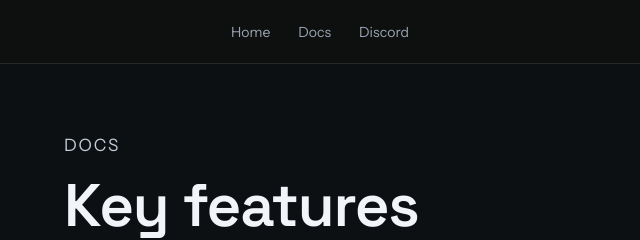
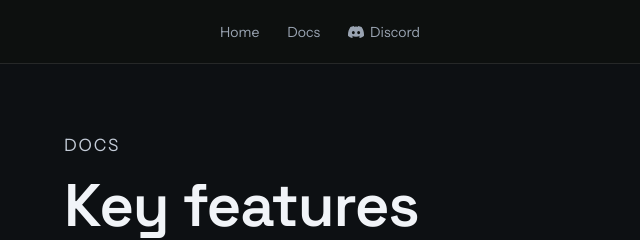
Before and after one commit to GeorgiaLin/agentsdock, a website: page features.html in a window 1280 px wide. Shown: the top 240 px of the page, 320-960 px from the left. Drawn offline with Linux system fonts and the light colour scheme.

Commit message:
Sync from agentsdock.net (5e75bf0)

```diff
--- a/features.html
+++ b/features.html
@@ -32,7 +32,7 @@
       <nav aria-label="Primary navigation">
         <a href="./index.html">Home</a>
         <a href="./setup.html">Docs</a>
-        <a href="https://discord.gg/ZGDrhEWqPt" target="_blank" rel="noopener">Discord</a>
+        <a class="nav-discord" href="https://discord.gg/ZGDrhEWqPt" target="_blank" rel="noopener"><svg width="16" height="16" viewBox="0 0 24 24" fill="currentColor" aria-hidden="true"><path d="M20.317 4.369a19.79 19.79 0 0 0-4.885-1.515.074.074 0 0 0-.079.037c-.211.375-.446.865-.608 1.249a18.27 18.27 0 0 0-5.487 0 12.6 12.6 0 0 0-.617-1.25.077.077 0 0 0-.079-.036A19.74 19.74 0 0 0 3.677 4.37a.07.07 0 0 0-.032.027C.533 9.046-.32 13.58.099 18.057a.082.082 0 0 0 .031.057 19.9 19.9 0 0 0 5.993 3.03.078.078 0 0 0 .084-.028 14.2 14.2 0 0 0 1.226-1.994.076.076 0 0 0-.041-.106 13.1 13.1 0 0 1-1.872-.892.077.077 0 0 1-.008-.128 10 10 0 0 0 .372-.291.074.074 0 0 1 .077-.01c3.928 1.793 8.18 1.793 12.062 0a.074.074 0 0 1 .078.009q.181.15.373.292a.077.077 0 0 1-.006.127 12.3 12.3 0 0 1-1.873.891.077.077 0 0 0-.041.107c.36.698.772 1.362 1.225 1.993a.076.076 0 0 0 .084.028 19.84 19.84 0 0 0 6.002-3.03.077.077 0 0 0 .032-.054c.5-5.177-.838-9.674-3.549-13.66a.06.06 0 0 0-.031-.03zM8.02 15.331c-1.183 0-2.157-1.085-2.157-2.419 0-1.333.956-2.419 2.157-2.419 1.21 0 2.176 1.096 2.157 2.42 0 1.333-.956 2.418-2.157 2.418m7.975 0c-1.183 0-2.157-1.085-2.157-2.419 0-1.333.955-2.419 2.157-2.419 1.21 0 2.176 1.096 2.157 2.42 0 1.333-.946 2.418-2.157 2.418"/></svg>Discord</a>
       </nav>
     </header>
 
--- a/styles.css
+++ b/styles.css
@@ -59,7 +59,8 @@ a { color: inherit; }
 @keyframes betaPulse { 0%, 100% { box-shadow: 0 0 0 3px rgba(84,209,140,.2); } 50% { box-shadow: 0 0 0 5px rgba(84,209,140,.08); } }
 .site-header nav { display: flex; gap: 28px; }
 .site-header nav a { color: var(--muted); text-decoration: none; font-size: 14px; }
-.nav-github { display: flex; align-items: center; gap: 6px; }
+.nav-github, .nav-discord { display: inline-flex; align-items: center; gap: 6px; }
+.nav-discord svg { flex-shrink: 0; }
 .site-header nav a:hover { color: var(--text); }
 .header-action { justify-self: end; display: inline-flex; align-items: center; justify-content: center; height: 36px; padding: 8px 12px; text-decoration: none; font-size: 15px; font-weight: 500; line-height: 1; border: none; border-radius: 8px; background: #f3f5f8; color: #10141b; transition: background-color .2s ease-in-out; }
 .header-action:hover { background: #fff; }
```
Also changed, not shown: index.html (+1 -1 lines), privacy.html (+1 -1 lines), setup.html (+1 -1 lines), support.html (+1 -1 lines).
